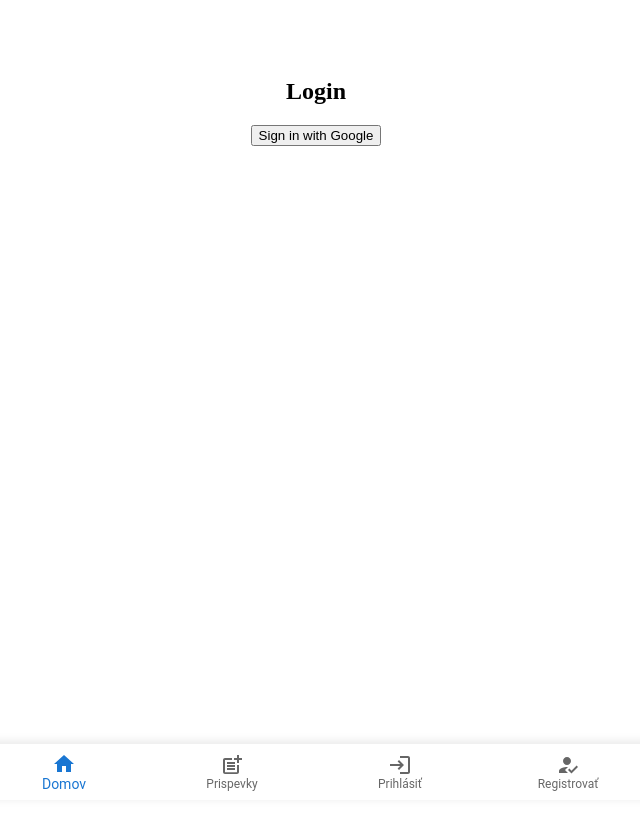
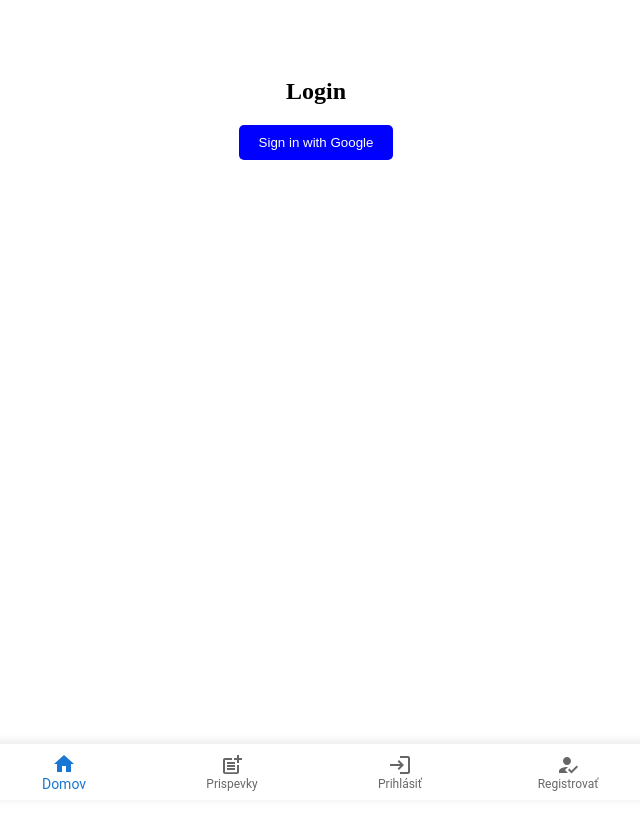
Before and after one commit to mindofawa/mindofawa, a Next.js app: page /auth/prihlasenie in a window 1280 px wide. Shown: the whole page, without its empty margins (324-964 px from the left). Built offline with nearby package versions, Linux system fonts and the light colour scheme; no server answers.

Commit message:
betterButton

```diff
--- a/src/app/auth/prihlasenie/page.tsx
+++ b/src/app/auth/prihlasenie/page.tsx
@@ -14,7 +14,19 @@ export default function LoginPage() {
   return (
     <div style={{ padding: '50px', textAlign: 'center' }}>
       <h2>Login</h2>
-      <button onClick={handleGoogleSignIn}>Sign in with Google</button>
+      <button
+  onClick={handleGoogleSignIn}
+  style={{
+    backgroundColor: 'blue',
+    color: 'white',
+    padding: '10px 20px',
+    border: 'none',
+    borderRadius: '5px',
+    cursor: 'pointer',
+  }}
+>
+  Sign in with Google
+</button>
     </div>
   );
 }
```
